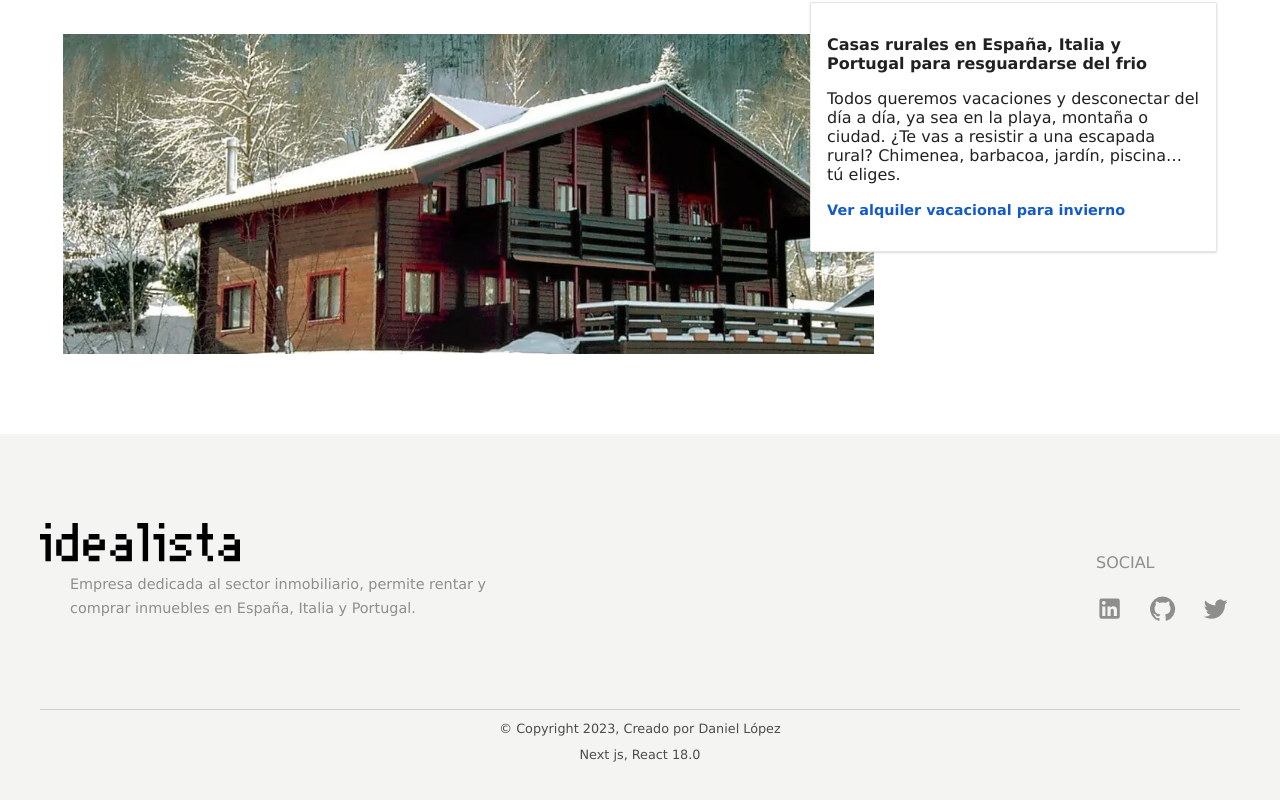
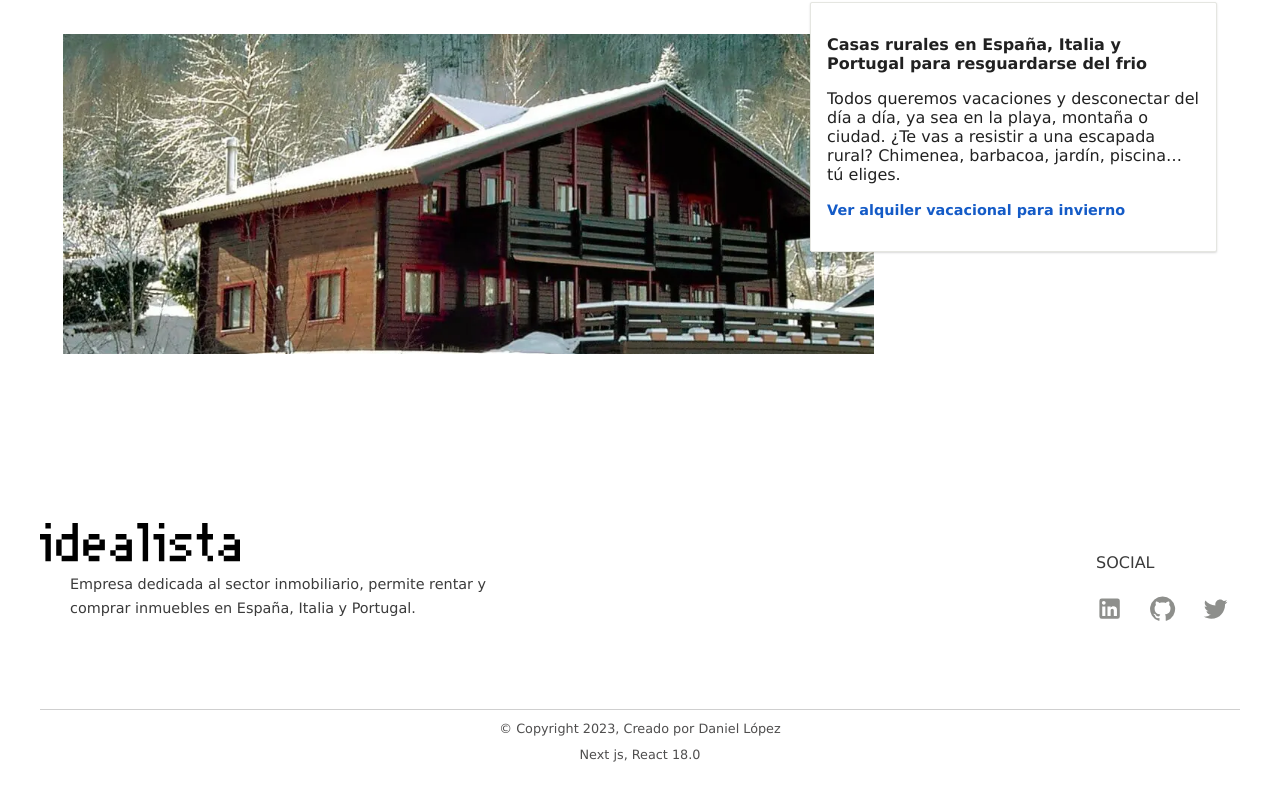
Before and after one commit to daniellopezj/clone-idealista, a Next.js app: page / in a window 1280 px wide. Shown: the part 1887-2687 px from the top of the page. Built offline with nearby package versions, Linux system fonts and the light colour scheme; no server answers.

Commit message:
fix bugs

```diff
--- a/src/components/common/footer/Footer.module.scss
+++ b/src/components/common/footer/Footer.module.scss
@@ -1,6 +1,6 @@
 .mainContent {
-  background-color: #f4f5f2;
-  color: #8e8f8c;
+  background-color: #ffffff;
+  color: #3b3b3b;
 }
 
 .footer {
@@ -11,8 +11,8 @@
   max-width: var(--big-max-width);
   margin: auto;
   padding: 5rem 0 3rem 0;
-  background-color: #f4f5f2;
-  color: #8e8f8c;
+  background-color: #ffffff;
+  color: #3b3b3b;
 }
 
 .footerContainer {
@@ -51,7 +51,7 @@
   margin-right: 1rem;
   padding: 7px 0px;
   border-radius: 50%;
-  color: #8e8f8c;
+  // color: #8e8f8c;
   width: 22px;
   height: 25px;
   svg {
--- a/src/components/common/navbar/Navbar.tsx
+++ b/src/components/common/navbar/Navbar.tsx
@@ -27,6 +27,7 @@ const Navbar = () => {
             variant="outlined"
             color="primary"
             disableElevation
+            aria-label="contact"
             startIcon={
               <ChatIcon className={localStyles.iconContact} color="primary" />
             }
@@ -41,6 +42,7 @@ const Navbar = () => {
             variant="text"
             color="primary"
             disableElevation
+            aria-label="profile"
             startIcon={
               <PersonIcon color="primary" className={localStyles.iconProfile} />
             }
--- a/src/components/home/mainView/MainView.module.scss
+++ b/src/components/home/mainView/MainView.module.scss
@@ -5,11 +5,12 @@
   background-size: cover;
   justify-content: center;
   width: 100%;
+
 }
 
 @media (max-width: 599px) {
   .customImage {
-    height: 180px;
+    aspect-ratio: 16/9;
   }
 }
 
--- a/src/pages/index.tsx
+++ b/src/pages/index.tsx
@@ -22,7 +22,6 @@ export default function Home() {
           name="keywords"
           content="fullStack, desarrollador freelance,HTML/CSS, JavaScript, TypeScript, angular, vue, react,Node js,, freelance, frontend, front-end, Desarrollador frontend, programador, Desarrollo web, Responsive web design, UI/UX"
         />
-
         <meta name="type" content="website" />
         <meta name="site_name" content="clone-idealista.vercel.app" />
         <meta
@@ -42,25 +41,18 @@ export default function Home() {
         <meta property="og:type" content="website" />
 
         <meta property="og:url" content="https://clone-idealista.vercel.app" />
+        <meta name="twitter:card" content="summary_large_image" />
         <meta
-          property="twitter:title"
+          name="twitter:title"
           content="Clone Idealista — Casas y pisos, alquiler y venta"
         />
         <meta
-          property="twitter:description"
+          name="twitter:description"
           content="Clone idealista desarrollado con Next js y react js. Sistema para la comercialización de viviendas en toda España. "
         />
         <meta
-          property="twitter:image"
+          name="twitter:image"
           content="https://clone-idealista.vercel.app/mainView.webp"
-        />
-        <meta property="twitter:image:width" content="1200" />
-        <meta property="twitter:image:height" content="600" />
-        <meta property="twitter:type" content="website" />
-
-        <meta
-          property="twitter:url"
-          content="https://clone-idealista.vercel.app"
         />
         <link rel="canonical" href="https://clone-idealista.vercel.app" />
         <link
```
